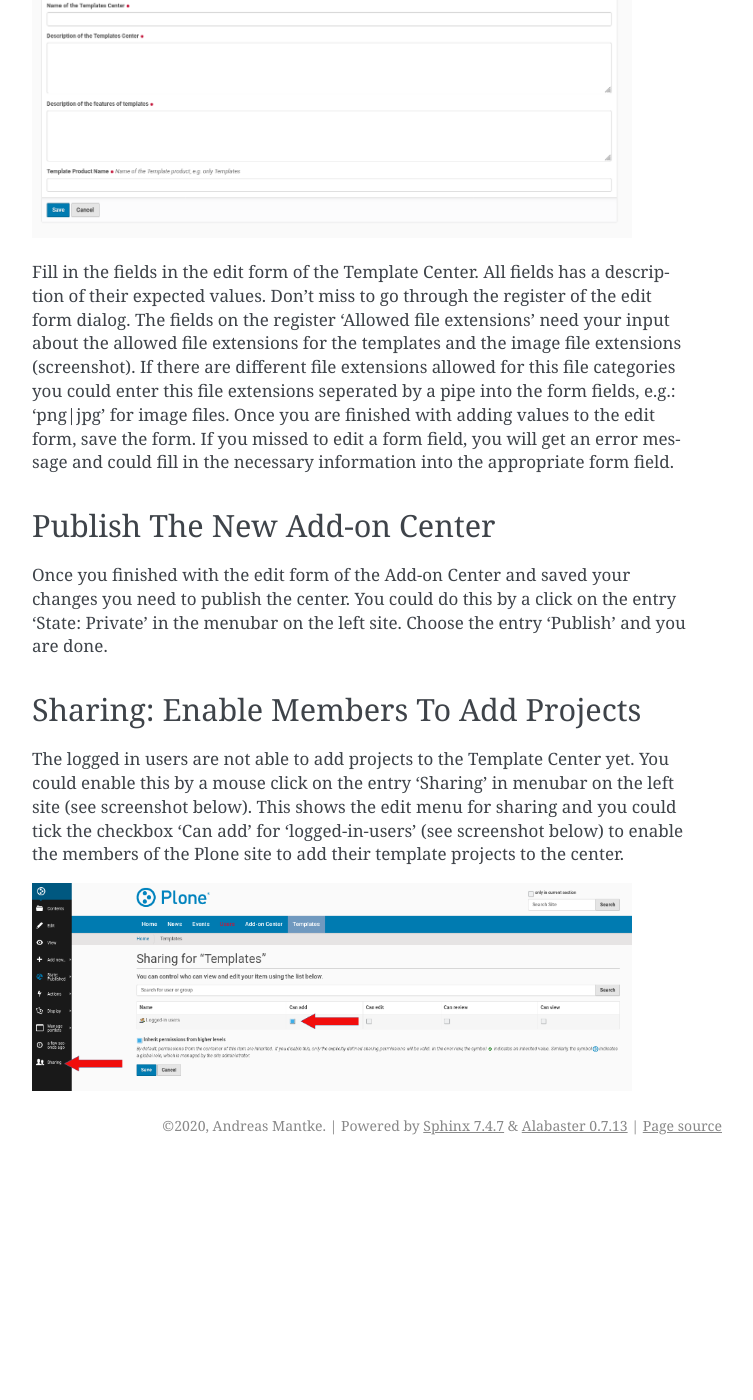
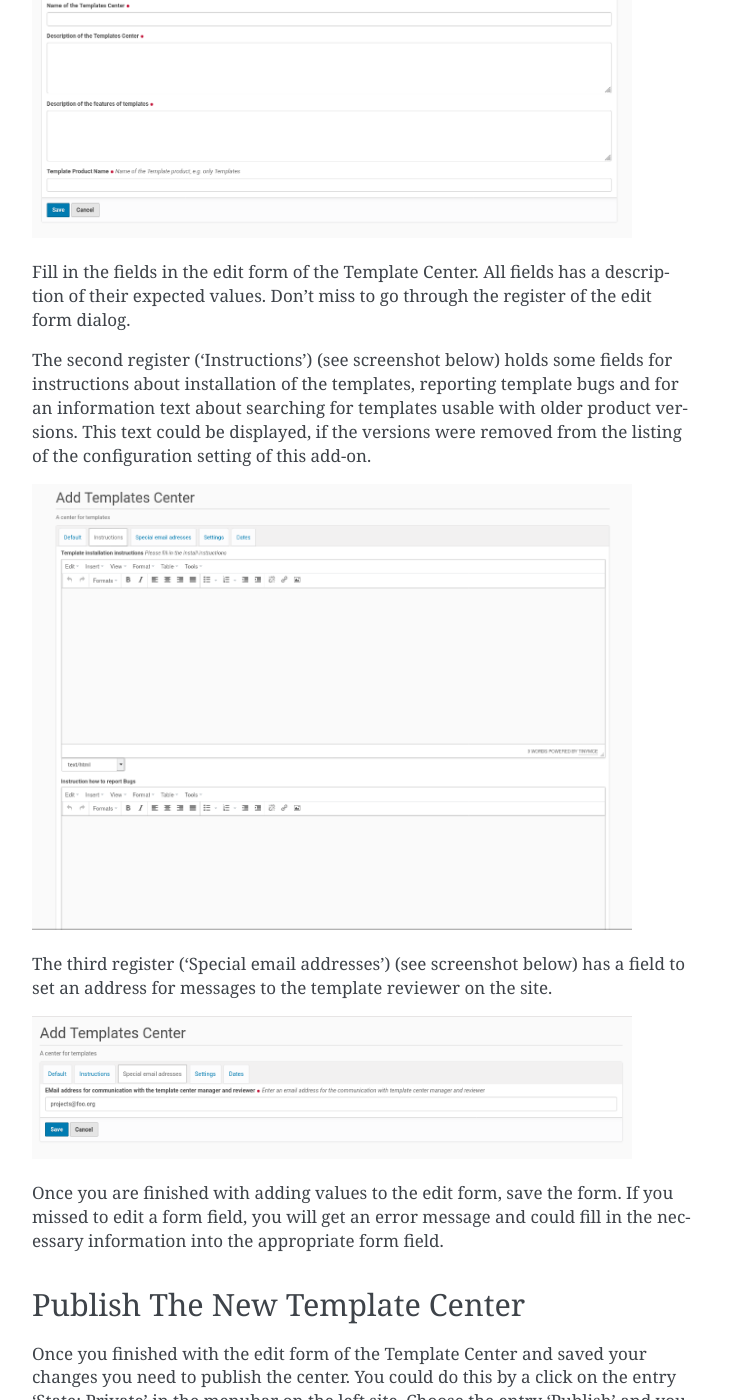
Before and after one commit to collective/collective.templates, a Sphinx documentation site: the page built from docs/source/addnewtemplatecenter.rst, in a window 1280 px wide and 1400 px high, scrolled down 884 px. Shown: the whole window, without its empty margins (388-1141 px from the left). Built offline with Sphinx 7.4.7, drawn with Linux system fonts in a browser that asks for light colours; before the commit the page ends 2049 px from its top, so only the background shows below that; some of the changed text lies outside the part shown.

Commit message:
Improve documentation about creating a new template center and add the configuration documentation page to the index.

```diff
--- a/docs/source/addnewtemplatecenter.rst
+++ b/docs/source/addnewtemplatecenter.rst
@@ -17,17 +17,28 @@ Template Center in your Plone site.
 
 
 Fill in the fields in the edit form of the Template Center. All fields has a description of their expected values.
-Don't miss to go through the register of the edit form dialog. The fields on the register 'Allowed file extensions'
-need your input about the allowed file extensions for the templates and the image file extensions (screenshot).
-If there are different file extensions allowed for this file categories you could enter
-this file extensions seperated by a pipe into the form fields, e.g.: 'png|jpg' for image files.
+Don't miss to go through the register of the edit form dialog.
+
+The second register ('Instructions') (see screenshot below) holds some fields for instructions about installation of the templates, reporting template
+bugs and for an information text about searching for templates usable with older product versions. This text could
+be displayed, if the versions were removed from the listing of the configuration setting of this add-on.
+
+.. image:: images/template_center_form2.png
+   :width: 600
+
+The third register ('Special email addresses') (see screenshot below) has a field to set an address for messages to the template
+reviewer on the site.
+
+.. image:: images/template_center_form3.png
+   :width: 600
+
 Once you are finished with adding values to the edit form, save the form. If you missed to edit a form field,
 you will get an error message and could fill in the necessary information into the appropriate form field.
 
-Publish The New Add-on Center
-*****************************
+Publish The New Template Center
+*******************************
 
-Once you finished with the edit form of the Add-on Center and saved your changes you need to publish the center.
+Once you finished with the edit form of the Template Center and saved your changes you need to publish the center.
 You could do this by a click on the entry 'State: Private' in the menubar on the left site. Choose the entry 'Publish'
 and you are done.
 
--- a/docs/source/index.rst
+++ b/docs/source/index.rst
@@ -12,6 +12,7 @@ Welcome to collective.templates's documentation!
 
 
    installation.rst
+   configuration.rst
    addnewtemplatecenter.rst
    addnewtemplateproject.rst
    publishtemplateproject.rst
```
